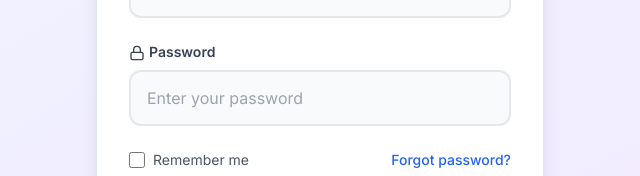
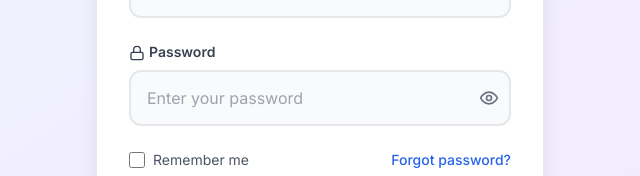
Before and after one commit to AdityaRaj81/Expensoo, a React (Vite) app: page /login in a window 1280 px wide. Shown: the part 396-572 px from the top of the page, without its empty margins (320-960 px from the left). Built offline with nearby package versions, Linux system fonts and the light colour scheme; no server answers.

Commit message:
feat: Enhance LoginPage with password visibility toggle and improved input structure

```diff
--- a/src/pages/public/LoginPage.jsx
+++ b/src/pages/public/LoginPage.jsx
@@ -10,7 +10,7 @@ import logo from '../../assets/Logo_icon.png';
 function LoginPage() {
   const navigate = useNavigate();
   const dispatch = useDispatch();
-  const [showPassword] = useState(false);
+  const [showPassword, setShowPassword] = useState(false);
   const [rememberMe, setRememberMe] = useState(false);
 
   const { loading, error } = useSelector((state) => state.auth);
@@ -105,10 +105,11 @@ function LoginPage() {
 
             {/* Password Field */}
             <div className="relative">
-              <label htmlFor="password" className="form-label">
+              <label htmlFor="password" className="form-label flex items-center">
                 <Lock className="inline w-4 h-4 mr-1" />
                 Password
               </label>
+              <div className="relative">
                 <input
                   type={showPassword ? 'text' : 'password'}
                   id="password"
@@ -124,13 +125,30 @@ function LoginPage() {
                   })}
                 />
 
+                {/* 👁 Custom Toggle Button */}
+                <button
+                  type="button"
+                  onClick={() => setShowPassword(!showPassword)}
+                  className="absolute right-3 top-1/2 -translate-y-1/2 text-gray-500 hover:text-gray-700"
+                >
+                  {showPassword ? (
+                    <EyeOff className="w-5 h-5 pointer-events-none" />
+                  ) : (
+                    <Eye className="w-5 h-5 pointer-events-none" />
+                  )}
+                </button>
+              </div>
+
+            </div>
+
+
             {errors.password && (
               <p className="mt-1 text-xs text-red-500 flex items-center">
                 <span className="mr-1">⚠️</span>
                 {errors.password.message}
               </p>
             )}
-            </div>
+
 
             {/* Remember Me & Forgot Password */}
             <div className="flex items-center justify-between text-sm">
```
Lines whose indentation alone changed are shown as unchanged.
